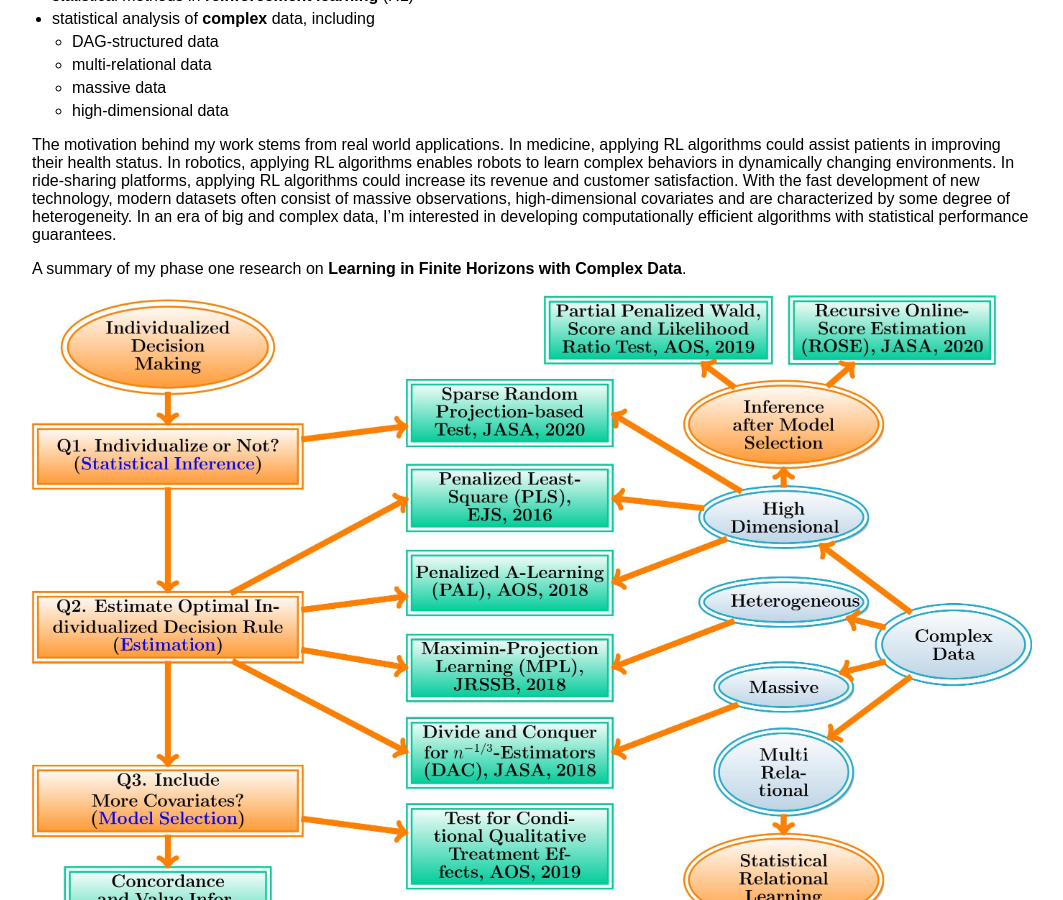
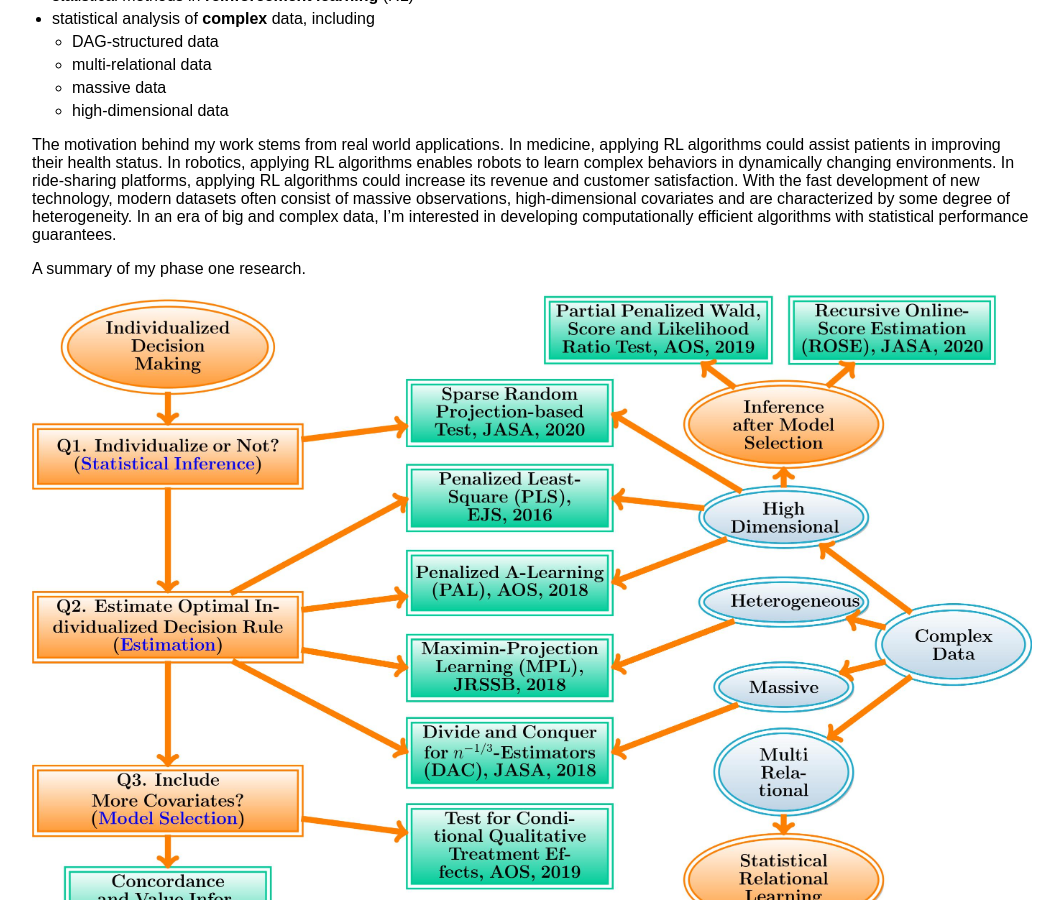
Before and after one commit to callmespring/callmespring.github.io, a Jekyll site: the page built from index.md, in a window 1280 px wide and 900 px high, scrolled down 1047 px. Shown: the whole window, without its empty margins (108-1171 px from the left). Built offline with Jekyll 4.4.1, drawn with Linux system fonts in a browser that asks for light colours.

Commit message:
Update index.md

```diff
--- a/index.md
+++ b/index.md
@@ -27,6 +27,6 @@ My email address is: <c.shi7@lse.ac.uk>. My [GitHub](https://github.com/callmesp
 The motivation behind my work stems from real world applications. In medicine, applying RL algorithms could assist patients in improving their health status. In robotics, applying RL algorithms enables robots to learn complex behaviors in dynamically changing environments. In ride-sharing platforms, applying RL algorithms could increase its revenue and customer satisfaction. With the fast development of new technology, modern datasets often consist of massive observations,
 high-dimensional covariates and are characterized by some degree of heterogeneity. In an era of big and complex data, I'm interested in developing computationally efficient algorithms with statistical performance guarantees.
 
-A summary of my phase one research on **Learning in Finite Horizons with Complex Data**.
+A summary of my phase one research.
 
 <img src="phase-I.jpg" width="700">
```
